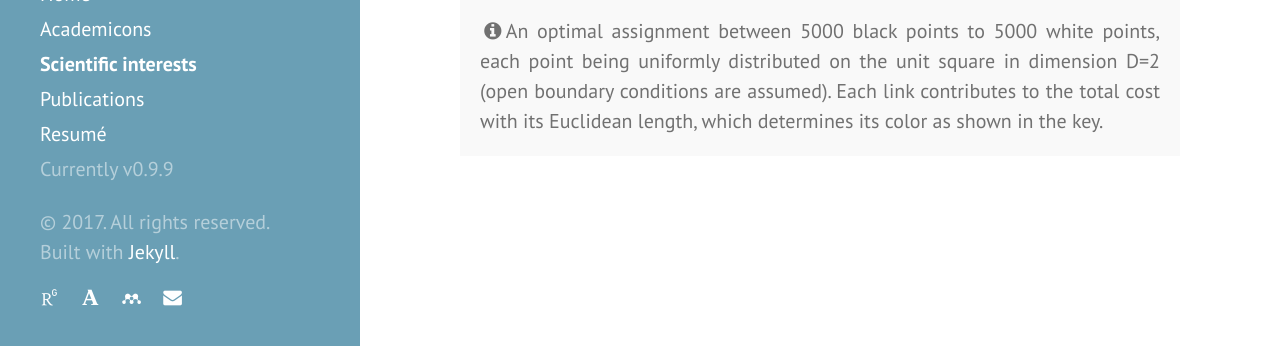
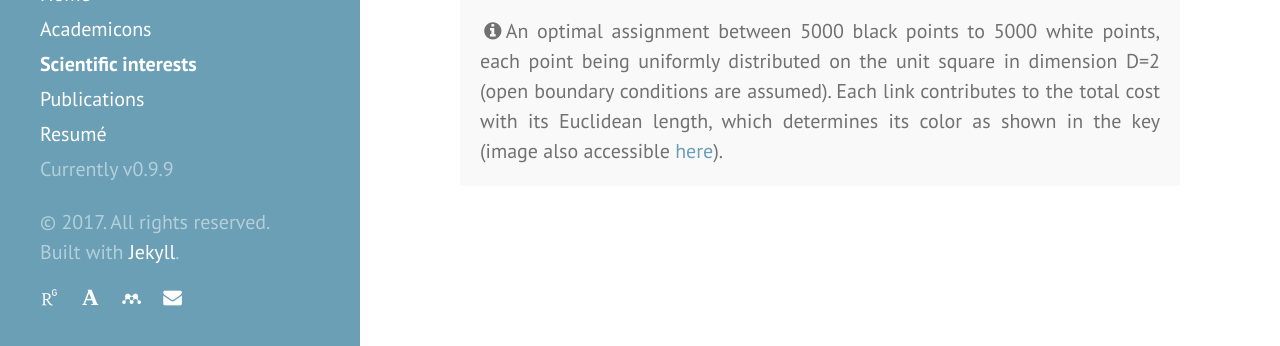
Before and after one commit to matteodachille/matteodachille.github.io, a Jekyll site: the page built from scientific-interests.md, in a window 1280 px wide and 900 px high, scrolled down 630 px, cut to the strip 554-900 px from the top of the window. Built offline with Jekyll 4.4.1, drawn with Linux system fonts in a browser that asks for light colours; nearby versions of some CDN libraries; some web fonts are replaced.

Commit message:
Added direct link to the big SVG image

```diff
--- a/scientific-interests.md
+++ b/scientific-interests.md
@@ -23,5 +23,5 @@ The research on this topic started in [my master's thesis](downloads/masterthesi
 
 </div>
 
-<p class="message"><i class="fa fa-info-circle fa-fw" aria-hidden="true"></i>An optimal assignment between 5000 black points to 5000 white points, each point being uniformly distributed on the unit square in dimension D=2 (open boundary conditions are assumed). Each link contributes to the total cost with its Euclidean length, which determines its color as shown in the key.</p>
+<p class="message"><i class="fa fa-info-circle fa-fw" aria-hidden="true"></i>An optimal assignment between 5000 black points to 5000 white points, each point being uniformly distributed on the unit square in dimension D=2 (open boundary conditions are assumed). Each link contributes to the total cost with its Euclidean length, which determines its color as shown in the key (image also accessible <a href="/assets/size50002d.svg" target="_blank">here</a>). </p>
 {: .text-justify}
```
